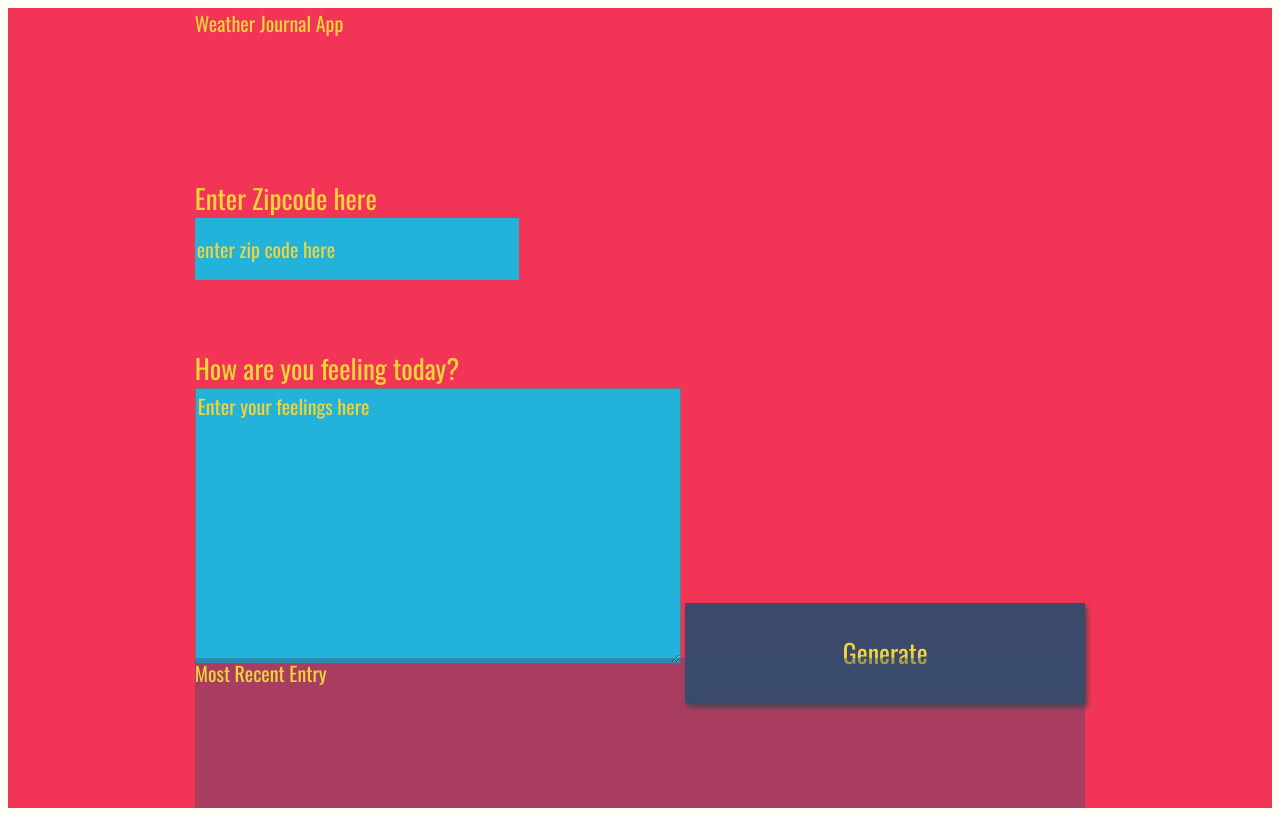
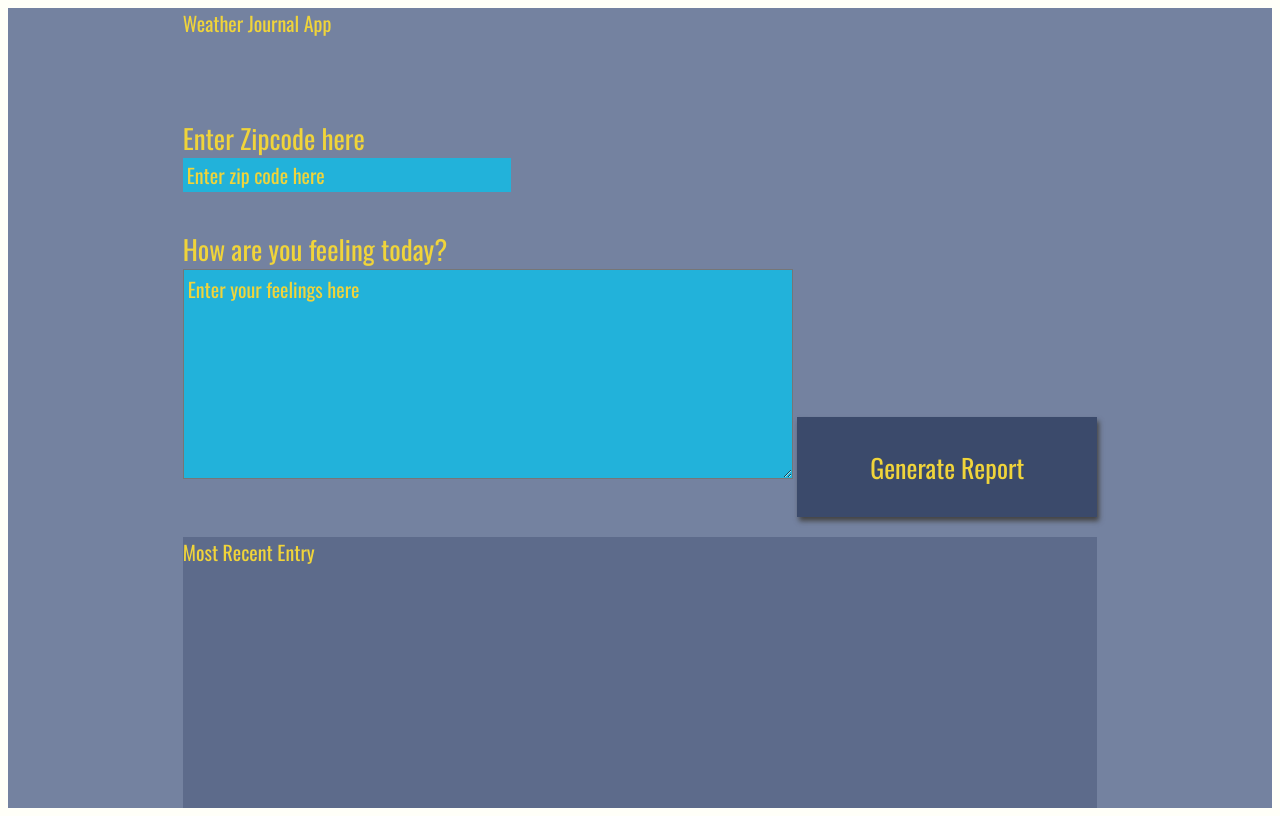
Before and after one commit to m-ghonim/weather-journal, a website: page website/index.html in a window 1280 px wide. Drawn offline with nearby package versions, Linux system fonts and the light colour scheme; no server answers; a web font is replaced by a local one.

Commit message:
Add function to fetch weather data, minor HTML changes

```diff
--- a/website/app.js
+++ b/website/app.js
@@ -1,19 +1,34 @@
-/* Global Variables */
+/* ------------------ Global Variables ------------------ */
 
 // Create a new date instance dynamically with JS
 let d = new Date();
 let newDate = d.getMonth()+'.'+ d.getDate()+'.'+ d.getFullYear();
 
+// Personal API Key for OpenWeatherMap API
+// API keys shouldn't be anywhere near clientside, but the project rubric says so!
+const key = '72c36cb8ad1516dbddc9c5e07febae33';
 
-// Personal API Key for OpenWeatherMap API
+
+/* ------------------ Helper Functions ------------------ */
+
+/* Function called by event listener */
+
+/* GET Weather Data*/
+async function getWeather(zip, units='metric') {
+    const respo = await fetch(`http://api.openweathermap.org/data/2.5/weather?zip=${zip}&appid=${key}&units=${units}`)
+    .then(response => response.json())
+    .catch((err) => console.error('Fetch Error:', err));
+    return respo
+}
+
+/* POST data */
+
+/* Function to GET Project Data */
+
+
+/* ------------------ Event listeners ------------------ */
 
 // Event listener to add function to existing HTML DOM element
 
-/* Function called by event listener */
-
-/* Function to GET Web API Data*/
-
-/* Function to POST data */
-
-
-/* Function to GET Project Data */
+getWeather('94040')
+.then((w) => {console.log(w)});
--- a/website/index.html
+++ b/website/index.html
@@ -1,35 +1,36 @@
 <!DOCTYPE html>
 <html>
   <head>
-<meta charset="UTF-8">
+    <meta charset="UTF-8" />
     <title>Weather Journal</title>
-<link href="https://fonts.googleapis.com/css?family=Oswald:400,600,700|Ranga:400,700&display=swap" rel="stylesheet">
-<link rel="stylesheet" href="style.css">
+    <link href="https://fonts.googleapis.com/css?family=Oswald:400,600,700|Ranga:400,700&display=swap" rel="stylesheet"/>
+    <link rel="stylesheet" href="style.css" />
   </head>
   <body>
-<div id = "app">
-  <div class ="holder headline">
-    Weather Journal App
+    <div id="app">
+      <div class="holder headline">Weather Journal App</div>
+      <div class="holder zip">
+        <label for="txtZip">Enter Zipcode here</label>
+        <input type="text" id="txtZip" placeholder="Enter zip code here" />
       </div>
-  <div class ="holder zip">
-    <label for="zip">Enter Zipcode here</label>
-    <input type="text" id="zip" placeholder="enter zip code here">
+      <div class="holder feel">
+        <label for="txtFeelings">How are you feeling today?</label>
+        <textarea
+          class="myInput"
+          id="txtFeelings"
+          placeholder="Enter your feelings here"
+        ></textarea>
+        <button id="btnGenerate" type="submit">Generate Report</button>
       </div>
-  <div class ="holder feel">
-    <label for="feelings">How are you feeling today?</label>
-    <textarea class= "myInput" id="feelings" placeholder="Enter your feelings here" rows="9" cols="50"></textarea>
-    <button id="generate" type = "submit"> Generate </button>
-  </div>
-  <div class ="holder entry">
-    <div class = "title">Most Recent Entry</div>
-   <div id = "entryHolder">
-    <div id = "date"></div>
-   <div id = "temp"></div>
-   <div id = "content"></div>
+      <div class="holder entry">
+        <div class="title">Most Recent Entry</div>
+        <div id="entryHolder">
+          <div id="date"></div>
+          <div id="temp"></div>
+          <div id="content"></div>
         </div>
       </div>
     </div>
     <script src="app.js" type="text/javascript"></script>
-
   </body>
 </html>
--- a/website/style.css
+++ b/website/style.css
@@ -1,89 +1,95 @@
-body{
+body {
   background: #fffff8;
   font-family: -apple-system, BlinkMacSystemFont, sans-serif;
 }
 
-#app{
+#app {
   display: grid;
   grid-auto-rows: minmax(150px, auto);
-    /* grid-template-columns:  */
-    height:100vh;
-    background: #f23557;
+  grid-template-rows: 1fr 1fr 3fr 3fr;
+  height: 100vh;
+  padding: 0;
+  background: #7482a0;
   color: #f0d43a;
   justify-content: center;
   grid-gap: 1em;
   font-size: 20px;
-    font-family: 'Oswald', sans-serif;
+  font-family: "Oswald", sans-serif;
 }
 
-.holder{
-
+.holder {
 }
 
-.entry{
-    background: rgba(59, 74, 107, .4);
+.entry {
+  background: rgba(59, 74, 107, 0.4);
 }
 
-#entryHolder{
-
+#entryHolder {
 }
 
-#date{
-
+#date {
 }
 
-#temp{
-
+#temp {
 }
 
-#content{
-
+#content {
 }
 
 .headline {
-
 }
-.title{
-
+.title {
 }
 
 /*  Basic Styling To Override Default For Basic HTML Elements */
-label{
-    display:block;
+label {
+  display: block;
   font-size: 27px;
 }
 
-input{
-    display:block;
-    height: 60px;
+input {
+  display: block;
+  height: 1.5em;
+  padding: 2px 4px;
   width: 320px;
-    background:#22b2da;
+  background: #22b2da;
   color: #f0d43a;
   font-size: 20px;
-    font-family: 'Oswald', sans-serif;
+  font-family: "Oswald", sans-serif;
   border: none;
 }
 
-button{
-    width: 400px;
+button {
+  width:300px;
   height: 100px;
+  padding: 0;
   background: #3b4a6b;
   color: #f0d43a;
   font-size: 26px;
-    font-family: 'Oswald', sans-serif;
+  font-family: "Oswald", sans-serif;
   border: none;
   box-shadow: 2px 4px 5px #444;
 }
-h1{
+h1 {
   font-size: 36px;
 }
 
-textarea{
-    background:#22b2da;
+textarea {
+  background: #22b2da;
   color: #f0d43a;
   font-size: 20px;
-    font-family: 'Oswald', sans-serif;
+  font-family: "Oswald", sans-serif;
+  display: inline-block;
+  margin: 0;
+  padding: 0.2em;
+  width: auto;
+  min-width: 30em;
+  max-width: 100%;
+  height: auto;
+  min-height: 10em;
+  overflow: auto;
 }
+
 /* Reset style for HTML element on active to have no border*/
 input:focus,
 select:focus,
@@ -92,20 +98,20 @@ button:focus {
   outline: none;
 }
 /* Style for Placeholder Text*/
-::placeholder { /* Firefox, Chrome, Opera */
+::placeholder {
+  /* Firefox, Chrome, Opera */
   color: #f0d43a;
-    font-family: 'Oswald', sans-serif;
-
+  font-family: "Oswald", sans-serif;
 }
 
-:-ms-input-placeholder { /* Internet Explorer 10-11 */
+:-ms-input-placeholder {
+  /* Internet Explorer 10-11 */
   color: #f0d43a;
-    font-family: 'Oswald', sans-serif;
-
+  font-family: "Oswald", sans-serif;
 }
 
-::-ms-input-placeholder { /* Microsoft Edge */
+::-ms-input-placeholder {
+  /* Microsoft Edge */
   color: #f0d43a;
-    font-family: 'Oswald', sans-serif;
-
+  font-family: "Oswald", sans-serif;
 }
```
Also changed, not shown: package.json (added, +18 -0 lines), server.js (+23 -9 lines), README.md, 1 other file. Lines whose indentation alone changed are shown as unchanged.
